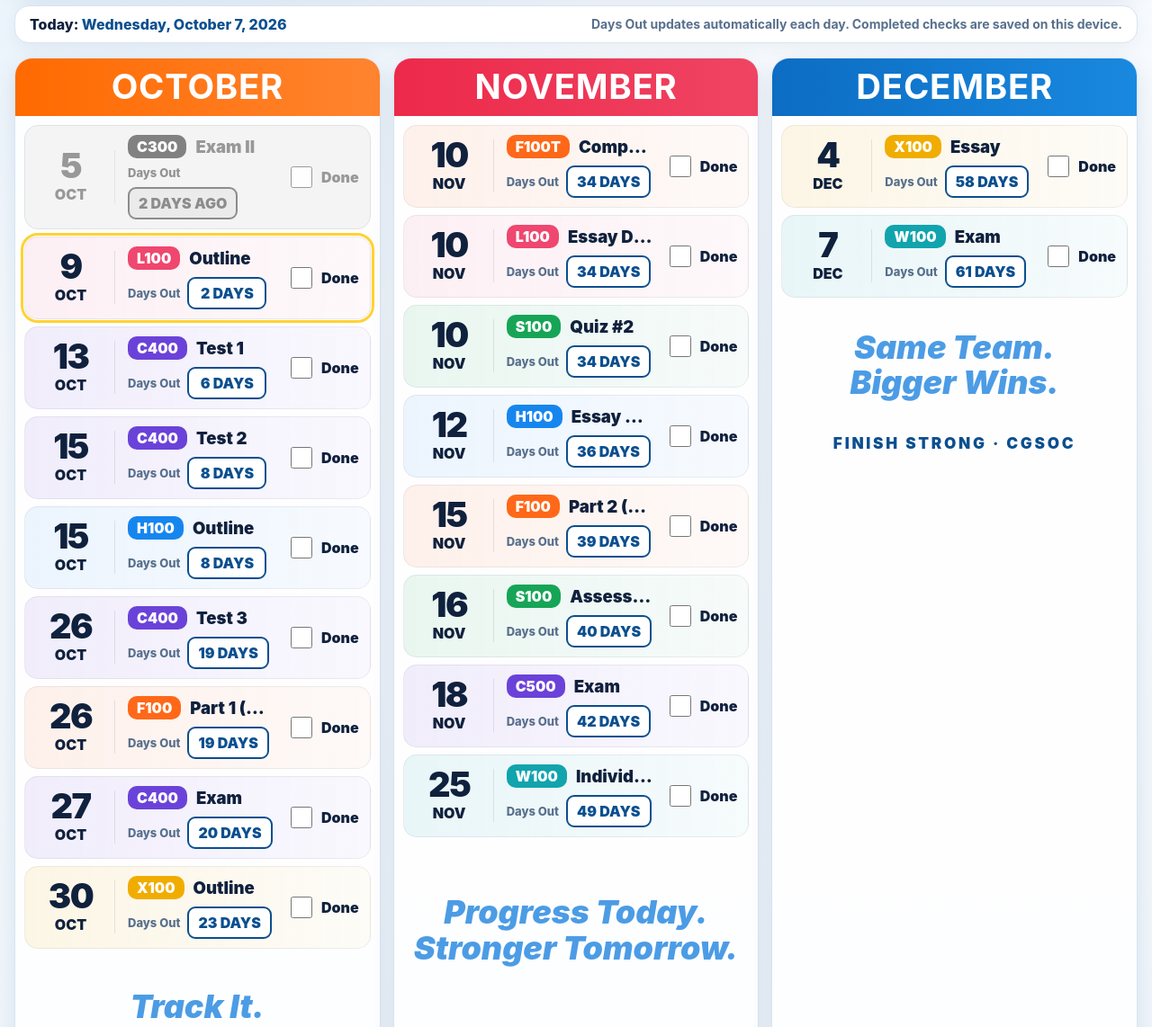
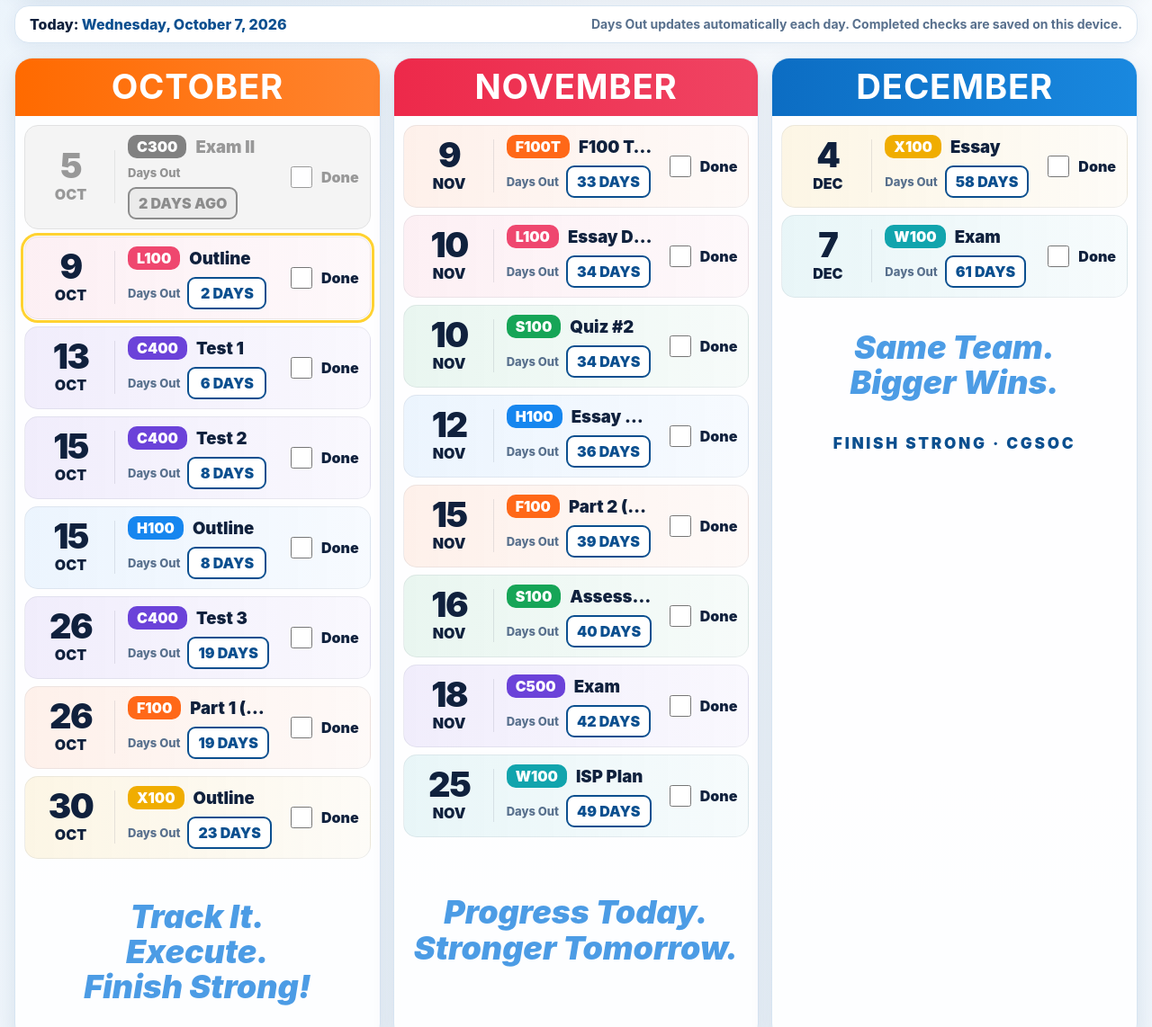
Before and after one commit to sg4b-cgsoc/ay27-deadlines, a plain HTML site: page index.html in a window 1280 px wide. Shown: the part 160-1302 px from the top of the page at 90% size. Drawn offline with Linux system fonts and the light colour scheme.

Commit message:
Correct C400, F100 classroom test and W100 ISP plan deadlines

```diff
--- a/index.html
+++ b/index.html
@@ -157,16 +157,15 @@
       {date:"2026-10-15", course:"H100", group:"H100", title:"Outline"},
       {date:"2026-10-26", course:"C400", group:"Cseries", title:"Test 3"},
       {date:"2026-10-26", course:"F100", group:"F100", title:"Part 1 (Essay)"},
-      {date:"2026-10-27", course:"C400", group:"Cseries", title:"Exam"},
       {date:"2026-10-30", course:"X100", group:"X100", title:"Outline"},
-      {date:"2026-11-10", course:"F100T", group:"F100", title:"Comprehensive F100 Test"},
+      {date:"2026-11-09", course:"F100T", group:"F100", title:"F100 Test Classroom"},
       {date:"2026-11-10", course:"L100", group:"L100", title:"Essay Due"},
       {date:"2026-11-10", course:"S100", group:"S100", title:"Quiz #2"},
       {date:"2026-11-12", course:"H100", group:"H100", title:"Essay Due"},
       {date:"2026-11-15", course:"F100", group:"F100", title:"Part 2 (Essay)"},
       {date:"2026-11-16", course:"S100", group:"S100", title:"Assessment #3"},
       {date:"2026-11-18", course:"C500", group:"Cseries", title:"Exam"},
-      {date:"2026-11-25", course:"W100", group:"W100", title:"Individual Staff Product"},
+      {date:"2026-11-25", course:"W100", group:"W100", title:"ISP Plan"},
       {date:"2026-12-04", course:"X100", group:"X100", title:"Essay"},
       {date:"2026-12-07", course:"W100", group:"W100", title:"Exam"}
     ];
@@ -186,7 +185,9 @@
           "2026-10-08|L100|Outline":"2026-10-09|L100|Outline",
           "2026-10-23|S100|Quiz #2":"2026-11-10|S100|Quiz #2",
           "2026-10-26|F100|Part I":"2026-10-26|F100|Part 1 (Essay)",
-          "2026-11-13|F100|Part II":"2026-11-15|F100|Part 2 (Essay)"
+          "2026-11-13|F100|Part II":"2026-11-15|F100|Part 2 (Essay)",
+          "2026-11-10|F100T|Comprehensive F100 Test":"2026-11-09|F100T|F100 Test Classroom",
+          "2026-11-25|W100|Individual Staff Product":"2026-11-25|W100|ISP Plan"
         };
         let migrated=false;
         for(const [oldKey,newKey] of Object.entries(legacyKeys)){
```
